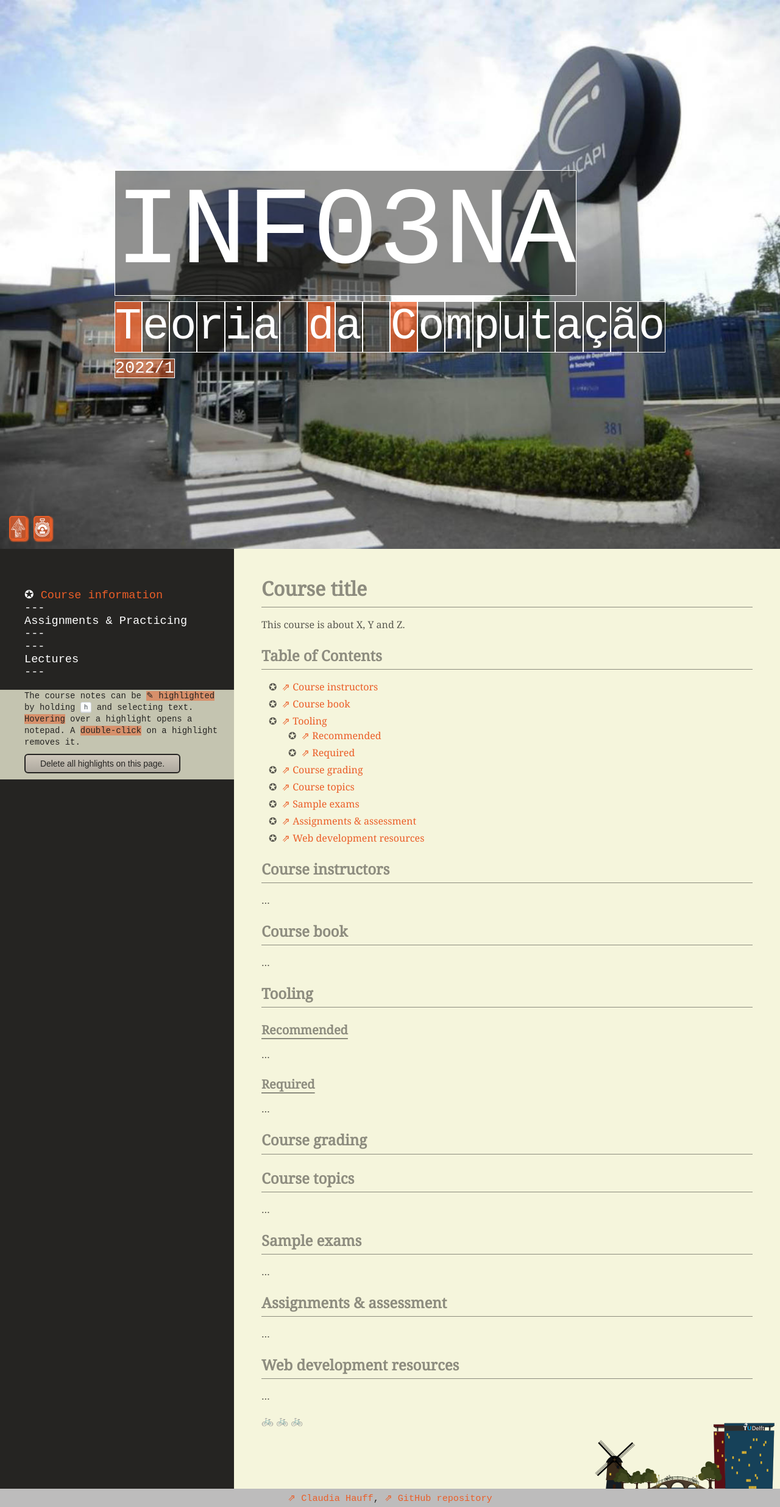
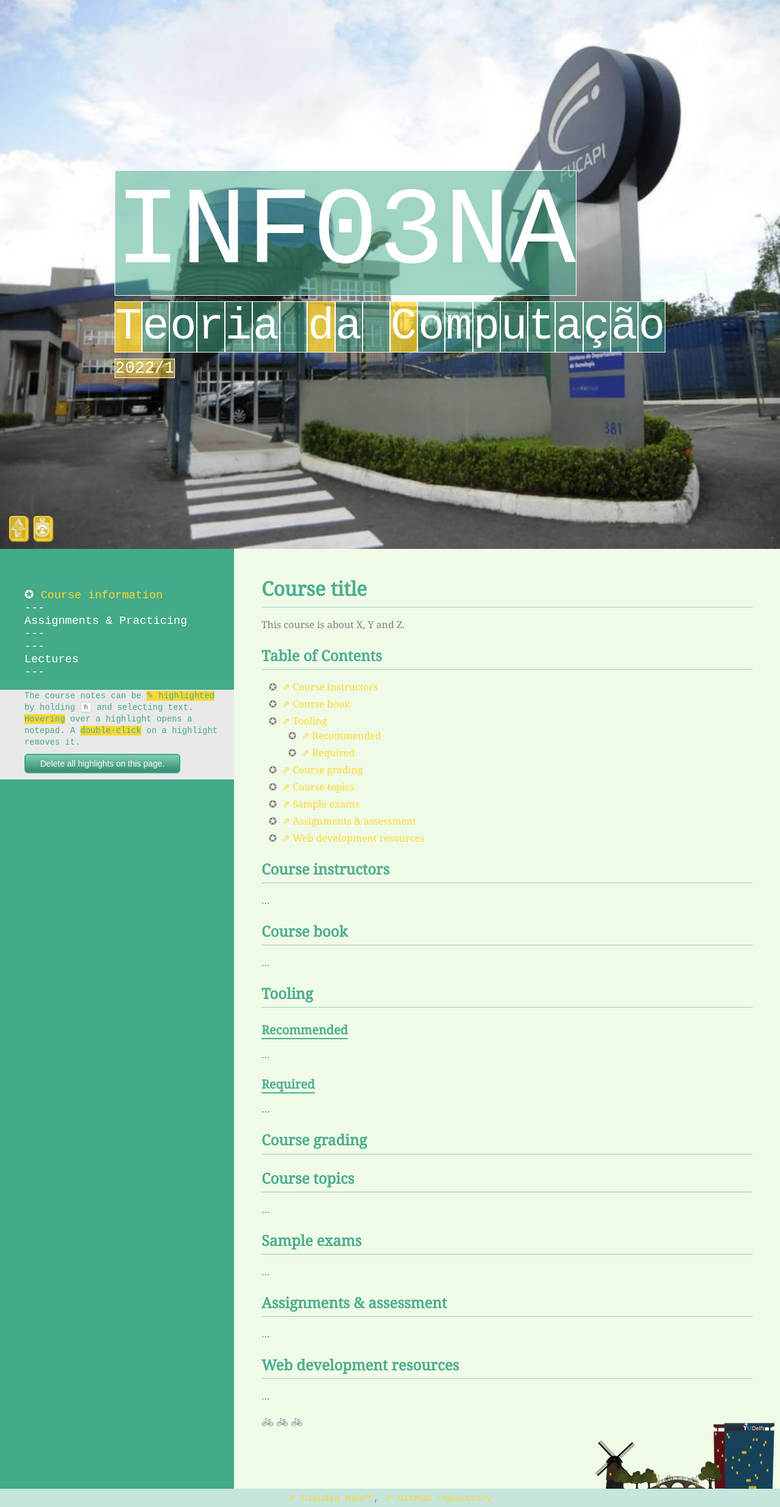
Before and after one commit to diogosm/teoriaDaComputacao, a Jekyll site: the page built from index.md, in a window 1280 px wide. Shown: the whole page at 61% size. Built offline with Jekyll 4.4.1, drawn with Linux system fonts in a browser that asks for light colours; emoji names are drawn with the system emoji font; our own code applies the rules of GitHub Pages for plain Markdown files.

Commit message:
Update _config.yml

```diff
--- a/_config.yml
+++ b/_config.yml
@@ -20,8 +20,8 @@ idleTimeout: 60
 
 footerImage: ../images/tudelft-ewi-dark-footer.svg #the light-footer goes well with a light theme, the dark footer with a dark theme
 headerImage: ../images/fucapi.jpg
-cssTheme: themes/light-grey.css
-cssCodeTheme: themes/code/dracula.css
+cssTheme: themes/light-green.css
+cssCodeTheme: themes/code/perldoc.css
 
 plugins:
   - jemoji
```
